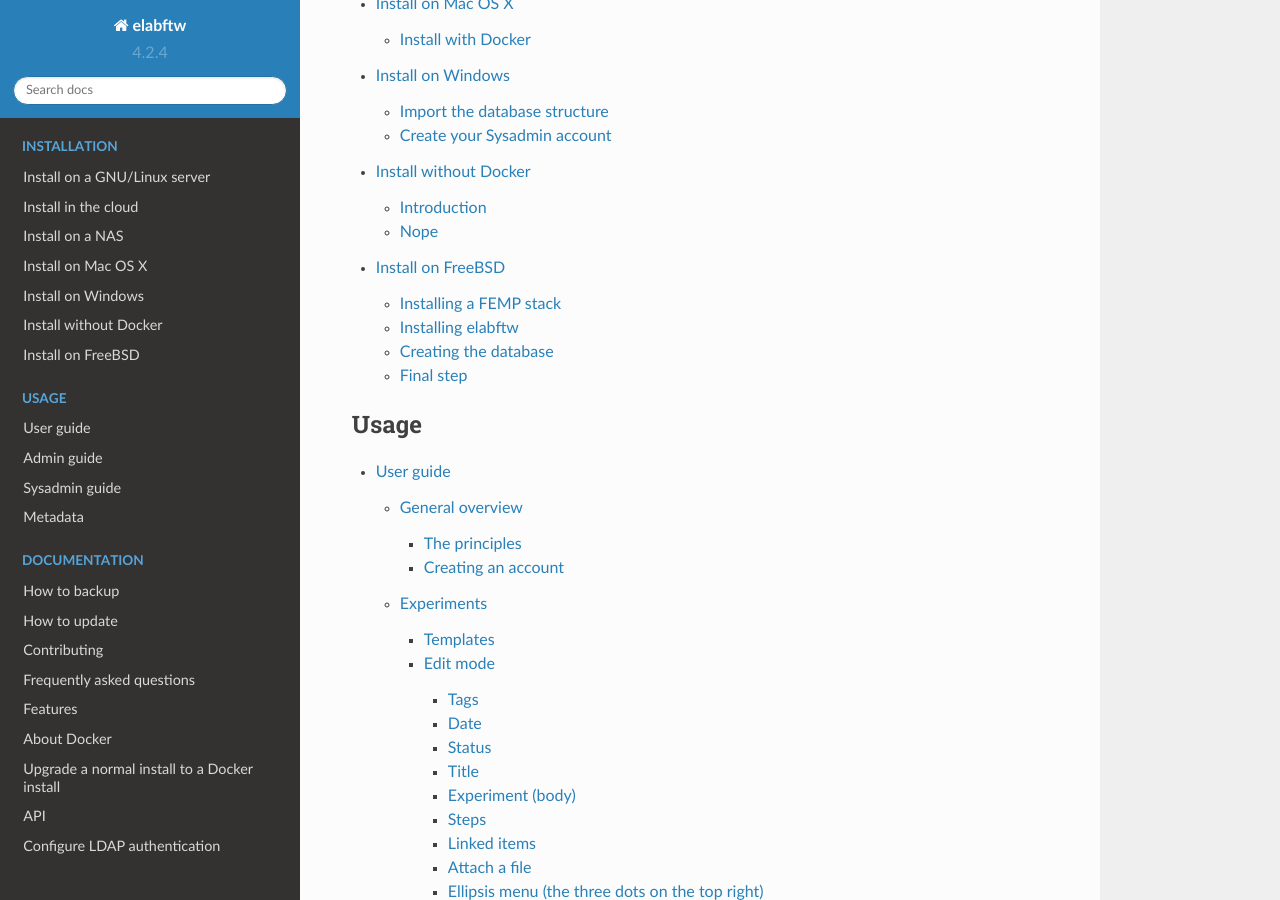
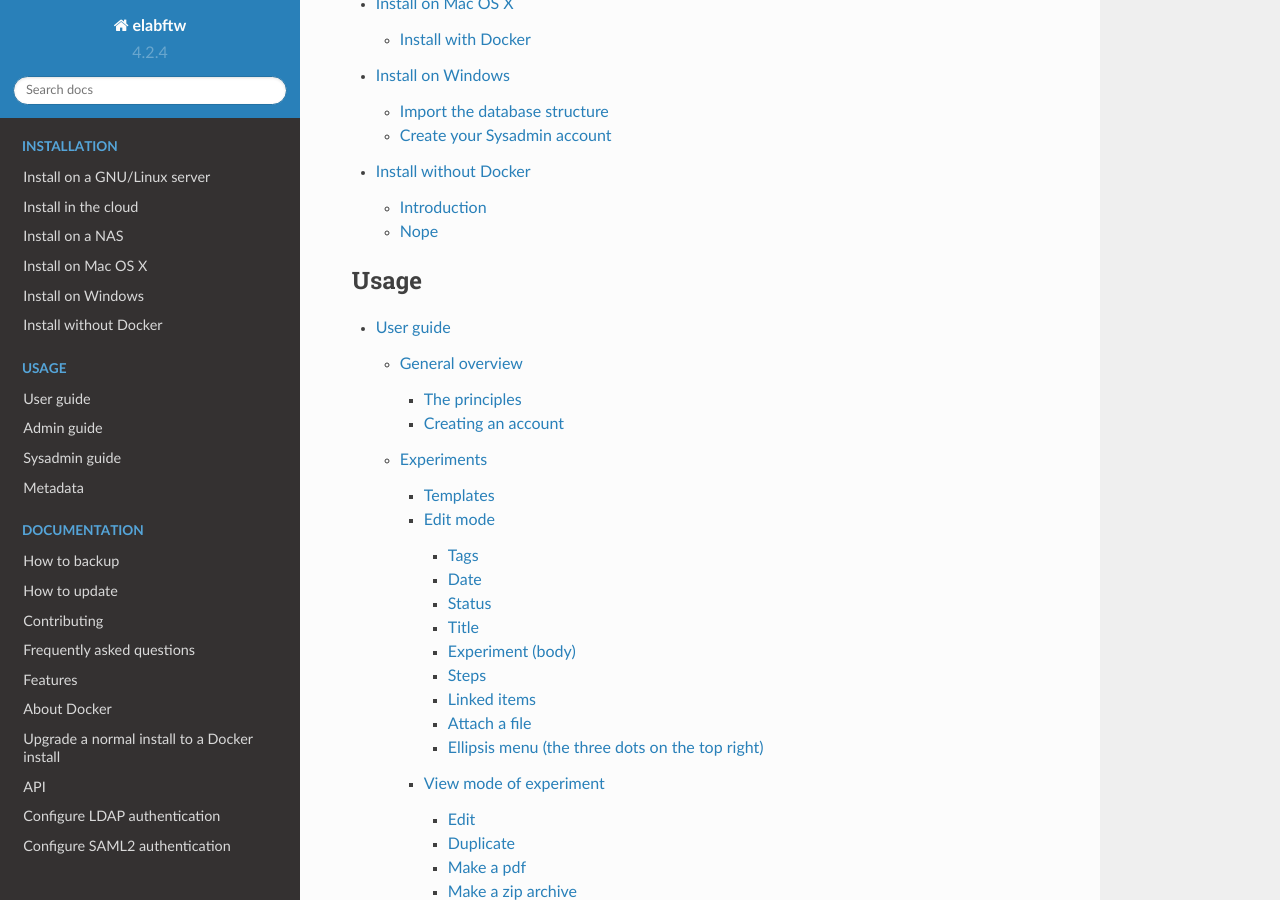
Before and after one commit to elabftw/elabdoc, a Sphinx documentation site: the page built from doc/index.rst, in a window 1280 px wide and 900 px high, scrolled down 1997 px. Built offline with Sphinx 7.4.7 and the Read the Docs theme 2.0.0, drawn with Linux system fonts in a browser that asks for light colours; some of the changed lines change nothing that is shown.

Commit message:
rm bsd install

```diff
--- a/doc/index.rst
+++ b/doc/index.rst
@@ -54,7 +54,6 @@
     install-mac
     install-windows
     install-oldschool
-    install-freebsd
 
 .. toctree::
     :caption: Usage
--- a/doc/install-freebsd.rst
+++ /dev/null
@@ -1,82 +0,0 @@
-.. _install-freebsd:
-
-Install on FreeBSD
-==================
-
-.. image:: img/freebsd.png
-    :align: center
-    :alt: freebsd
-
-Because Docker on FreeBSD is not working. We'll need to install it the old school way. Here is a step-by-step for the BSD lovers out there :)
-
-This howto was made on FreeBSD 12.2. It uses nginx as a webserver. I'll describe all the steps, but you don't need to follow all of them if you already have a webserver running of course. eLabFTW version is 4.0.0. Last update is March 2021. If you find issues in this tutorial, please report them through a GitHub issue.
-
-If you want to use OpenBSD, I have made a full tutorial `here <https://nicolascarpi.github.io/install/2017/07/11/openbsd.html>`_.
-
-Please note that this tutorial is for administrators familiar with FreeBSD. If you are a beginner you should use Docker on GNU+Linux.
-
-Installing a FEMP stack
------------------------
-
-Install nginx, php 8.0 + extensions, php-fpm, yarn and MySQL 8.0 server.
-
-.. code-block:: bash
-
-    pkg install nginx mysql80-server php80 php80-session php80-openssl php80-ctype php80-curl php80-mbstring php80-dom php80-gettext php80-gd php80-filter php80-fileinfo php80-iconv php80-zlib php80-pdo php80-pdo_mysql php80-phar php80-zip php80-extensions php80-exif php80-ldap php80-pecl-imagick yarn
-    echo 'php_fpm_enable="YES"' >> /etc/rc.conf
-    echo 'nginx_enable="YES"' >> /etc/rc.conf
-    echo 'mysql_enable="YES"' >> /etc/rc.conf
-    # configure nginx.conf properly (user nobody, proper php-fpm config, TLS)
-    # modify php-fpm config
-    sed -ie 's/user = www/user = nobody/' /usr/local/etc/php-fpm.d/www.conf
-    sed -ie 's/group = www/group = nobody/' /usr/local/etc/php-fpm.d/www.conf
-    service nginx start
-    service php-fpm start
-    service mysql-server start
-    mysql_secure_installation
-
-
-Installing elabftw
-------------------
-
-Follow instructions from :ref:`Install without Docker page <install-oldschool>`.
-
-Creating the database
----------------------
-
-.. code-block:: bash
-
-    mysql -uroot -p # enter the password chosen during mysql_secure_installation
-    create database elabftw character set utf8mb4 collate utf8mb4_0900_ai_ci;
-    create user 'elabftw'@'localhost' identified with mysql_native_password by '<ELABFTW_USER_PASSWORD>';
-    grant all privileges on elabftw.* to elabftw@localhost;
-    exit;
-
-Final step
-----------
-
-At this point you should have:
-
-* a working nginx with php + https
-
-I had to change the file `/usr/local/etc/nginx/fastcgi_params`, and this line:
-`fastcgi_params SCRIPT_FILENAME $document_root$fastcgi_script_name;`
-
-For a working nginx config, see the files here: https://github.com/elabftw/elabimg/tree/master/src/nginx.
-
-* a mysql server with an `elabftw` database
-* the `elabftw` php files where the `root` config of nginx points
-
-Import the database structure with:
-
-.. code-block:: bash
-
-    bin/install start
-
-Go to https://<YOUR_ELABFTW_DOMAIN> and register an account. Next step is to go to the sysconfig panel and configure email. See :ref:`Sysadmin guide <sysadmin-guide>`.
-
-It's a good idea to subscribe to `the newsletter <http://elabftw.us12.list-manage1.com/subscribe?u=61950c0fcc7a849dbb4ef1b89&id=04086ba197>`_, to know when new releases are out (you can also see that from the Sysadmin panel).
-
-That's all folks!
-
-~Thank you for using `eLabFTW <https://www.elabftw.net>`_ :)
```
